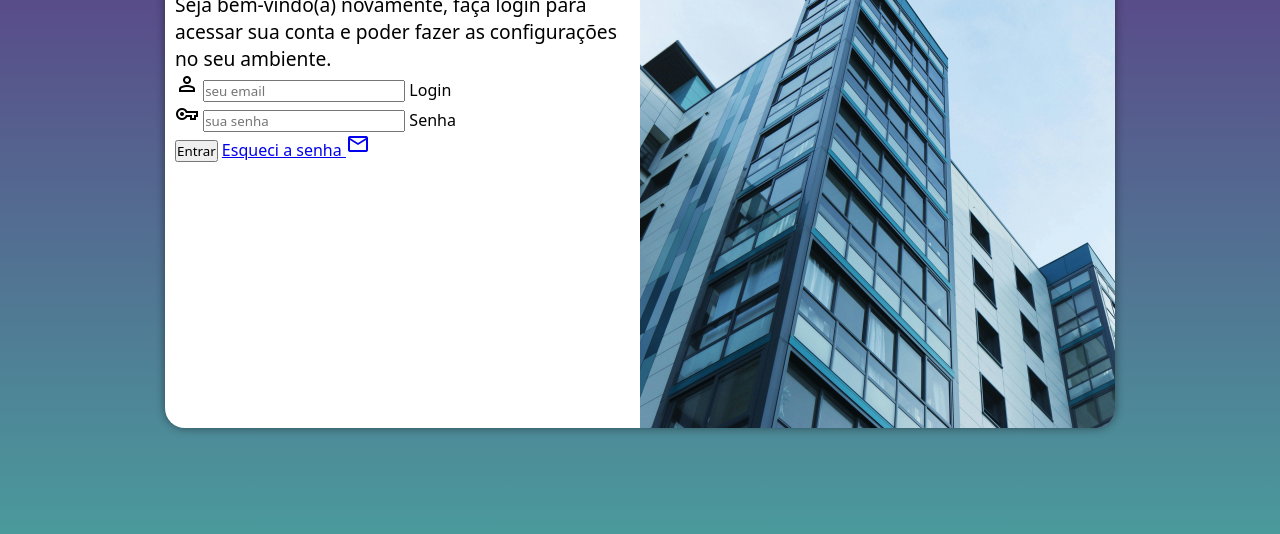
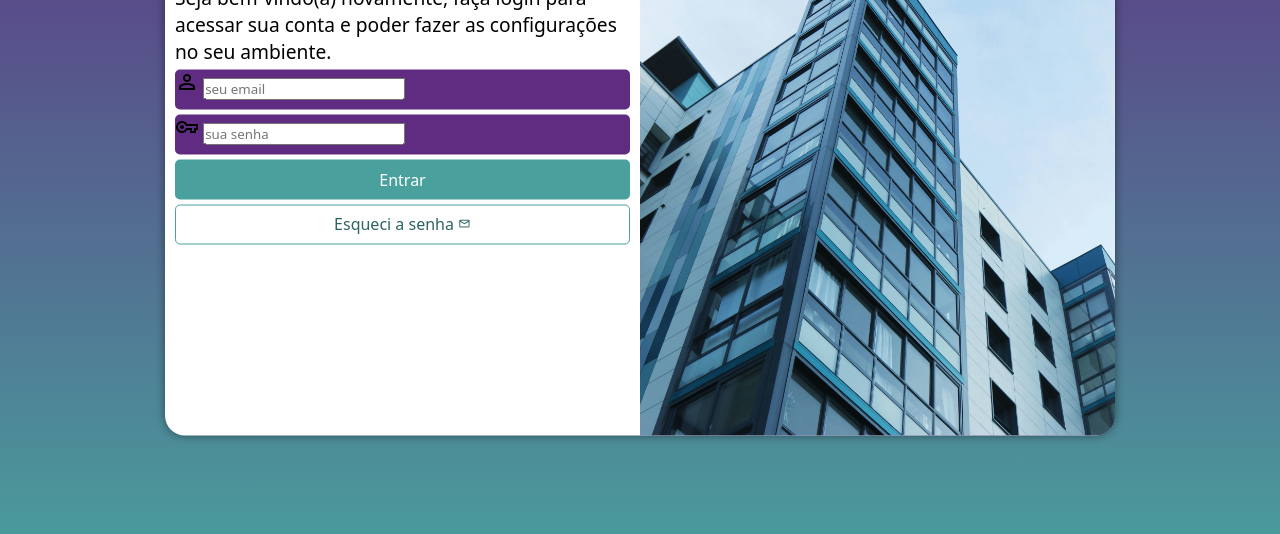
Before and after one commit to LawlietRY/Projeto-Login-2, a plain HTML site: page index.html in a window 1280 px wide. Shown: the part 222-756 px from the top of the page. Drawn offline with nearby package versions, Linux system fonts and the light colour scheme.

Commit message:
formatação do formulario

```diff
--- a/estilos/style.css
+++ b/estilos/style.css
@@ -32,7 +32,7 @@ section#login {
     transform: translate(-50%, -50%); /*Diminui o valor em cima do valor total dito no top/left*/
     background-color: white;
     width: 250px;
-    height: 500px;
+    height: 515px;
     border-radius: 20px;
     overflow: hidden;
     box-shadow: 0px 0px 10px rgba(0, 0, 0, 0.450);
@@ -62,3 +62,56 @@ div#formulario>h1 {
 div#formulario>p {
     font-size: 0.8em;
 }
+
+div.campo {
+    background-color: #5f2c82;
+    width: 100%;
+    display: block;
+    height: 40px;
+    border-radius: 5px;
+    margin: 5px 0px;
+}
+
+div.campo>label {
+    display: none;
+}
+
+
+form>input[type=submit] {
+    display: block;
+    font-size: 1em;
+    width: 100%;
+    height: 40px;
+    background-color: #49a09d;
+    color: white;
+    border: none;
+    border-radius: 5px;
+    cursor: pointer;
+}
+
+form>input[type=submit]:hover {
+    background-color: #2d6462;
+}
+
+form>a.botao {
+    display: block;
+    text-align: center;
+    font-size: 1em;
+    width: 100%;
+    height: 40px;
+    background-color: white;
+    border: 1px solid #49a09d;
+    border-radius: 5px;
+    text-decoration: none;
+    color: #2d6462;
+    padding-top: 7px;
+    margin-top: 5px;
+}
+
+form>a.botao:hover {
+    background-color: #6cd3cf;
+}
+
+form>a.botao>span {
+    font-size: 0.8em;
+}
--- a/index.html
+++ b/index.html
@@ -33,7 +33,7 @@
                         <label for="isenha">Senha</label>
                     </div>
                     <input type="submit" value="Entrar">
-                    <a href="esqueci.html">Esqueci a senha <span class="material-symbols-outlined">mail</span></a>
+                    <a class="botao" href="esqueci.html">Esqueci a senha <span class="material-symbols-outlined">mail</span></a>
                 </form>
             </div>
         </section>
```
